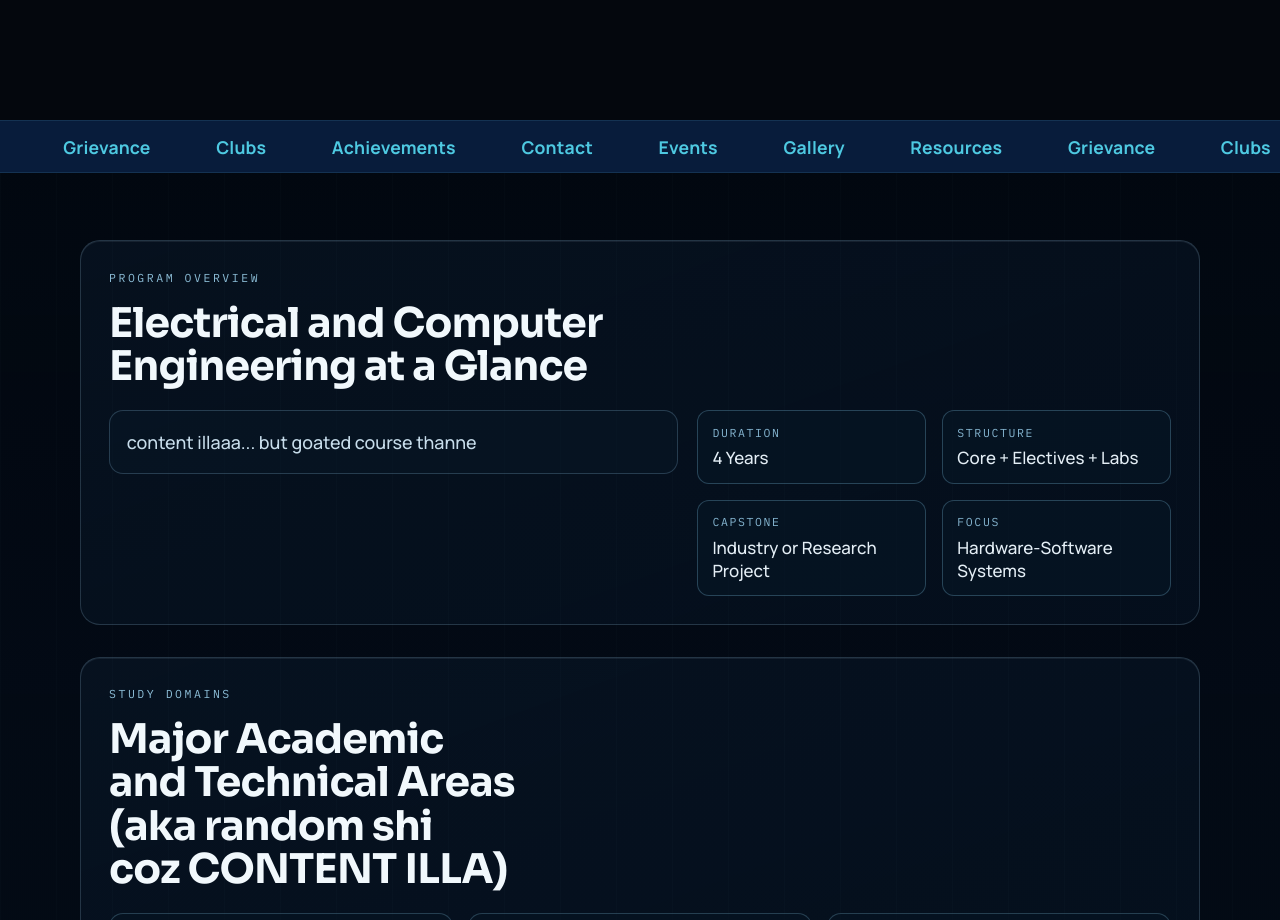
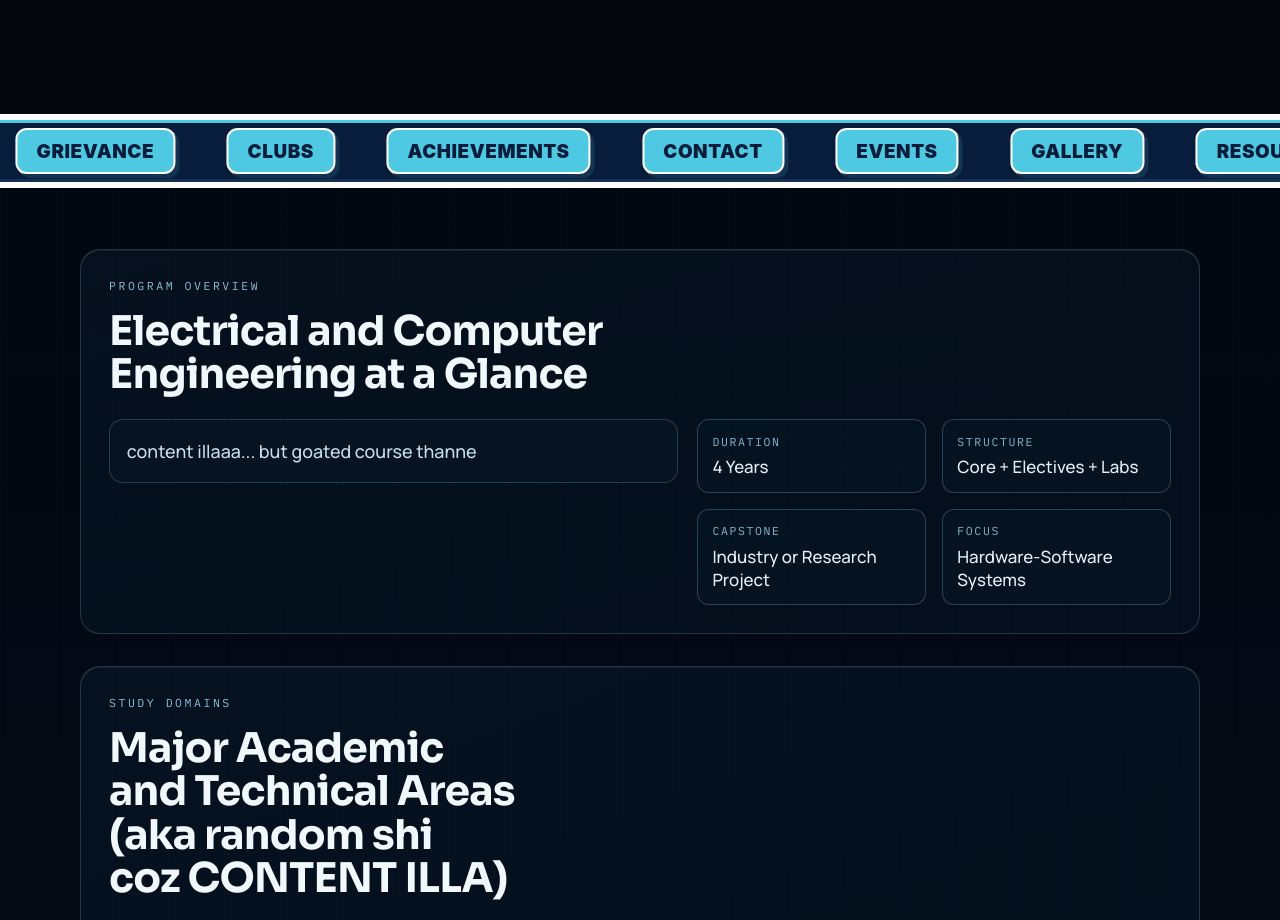
Before and after one commit to rohankishore/elweb, a React (Vite) app: page / in a window 1280 px wide. Shown: the part 2760-3680 px from the top of the page. Built offline with nearby package versions, Linux system fonts and the light colour scheme.

Commit message:
brutalist marquee

```diff
--- a/src/component/MarqueeLinks.css
+++ b/src/component/MarqueeLinks.css
@@ -1,11 +1,12 @@
 .marquee-outer {
   width: 100vw;
   background: #081c3b;
-  border-top: 1.5px solid #143252;
-  border-bottom: 1.5px solid #143252;
+  border-top: 3.5px solid #4ec9e1;
+  border-bottom: 3.5px solid #143252;
   overflow: hidden;
   position: relative;
   z-index: 10;
+  box-shadow: 0 6px 0 #fff, 0 -6px 0 #fff;
 }
 
 .marquee-inner {
@@ -13,7 +14,7 @@
   white-space: nowrap;
   overflow: hidden;
   position: relative;
-  height: 3.2rem;
+  height: 3.5rem;
   display: flex;
   align-items: center;
 }
@@ -21,27 +22,36 @@
 .marquee-track {
   display: flex;
   align-items: center;
-  animation: marquee-scroll 18s linear infinite;
-  gap: 2.5rem;
+  animation: marquee-scroll 16s linear infinite;
+  gap: 2.8rem;
 }
 
 .marquee-link {
-  color: #4ec9e1;
-  font-weight: 600;
-  font-size: 1.1rem;
-  letter-spacing: 0.01em;
+  color: #081c3b;
+  background: #4ec9e1;
+  font-family: 'Montserrat', 'Inter', 'Arial Black', Arial, sans-serif;
+  font-weight: 900;
+  font-size: 1.18rem;
+  letter-spacing: 0.03em;
   text-decoration: none;
-  padding: 0.5rem 0.8rem;
-  border-radius: 0.5rem;
-  transition: background 0.18s, color 0.18s;
+  padding: 0.6rem 1.2rem;
+  border-radius: 0.7rem;
+  border: 2.5px solid #fff;
+  box-shadow: 4px 4px 0 #143252, 2px 2px 0 #fff;
+  margin: 0 0.2rem;
+  transition: background 0.18s, color 0.18s, box-shadow 0.18s;
   position: relative;
   display: flex;
   align-items: center;
+  text-transform: uppercase;
 }
 
 .marquee-link:hover, .marquee-link:focus {
-  background: #143252;
-  color: #fff;
+  background: #fff;
+  color: #143252;
+  box-shadow: 6px 6px 0 #4ec9e1, 2px 2px 0 #fff;
+  outline: 2.5px dashed #143252;
+  outline-offset: 2px;
 }
 
 @keyframes marquee-scroll {
```
